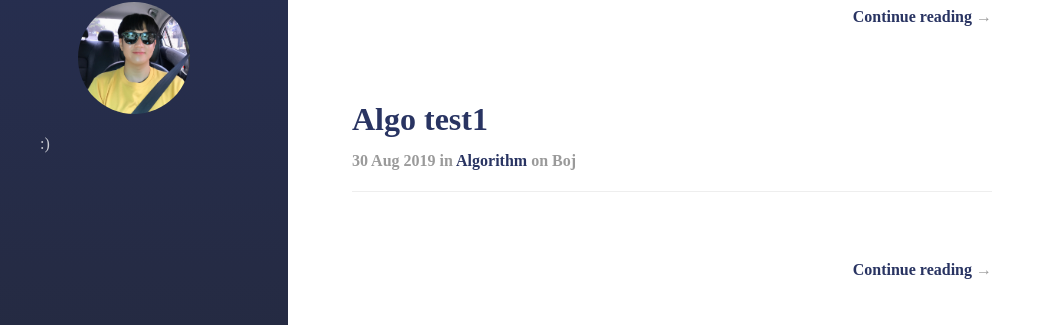
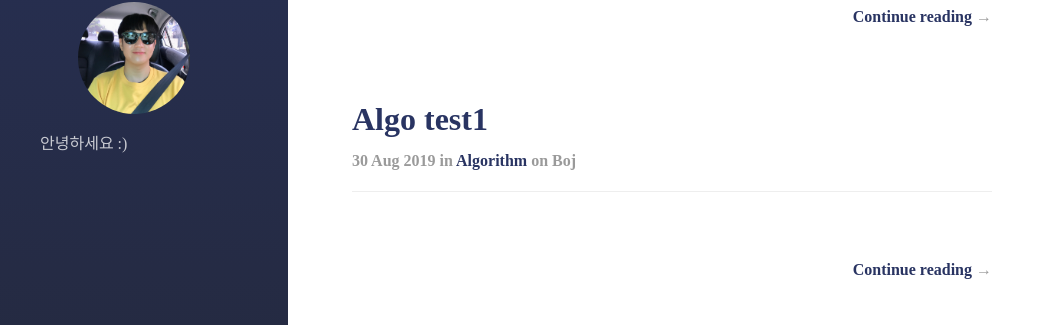
Before and after one commit to ini080/ini080.github.io, a Jekyll site: the page built from index.html, in a window 1280 px wide. Shown: the part 533-858 px from the top of the page, without its empty margins (0-1055 px from the left). Built offline with Jekyll 4.4.1, drawn with Linux system fonts in a browser that asks for light colours; nearby versions of some CDN libraries; the list of posts is cut into pages by our own code.

Commit message:
Update config

```diff
--- a/_config.yml
+++ b/_config.yml
@@ -18,7 +18,7 @@ tagline:             정건's 블로그
 # A short description of the page, used in the sidebar and as fallback for the meta description tag.
 # Markdown enabled, but don't use more than one paragraph (enforced by `>`)
 description:         >
-  :)
+  안녕하세요 :)
 
 # This should be the same author as first entry in `_data/authors.yml`
 author:
```
